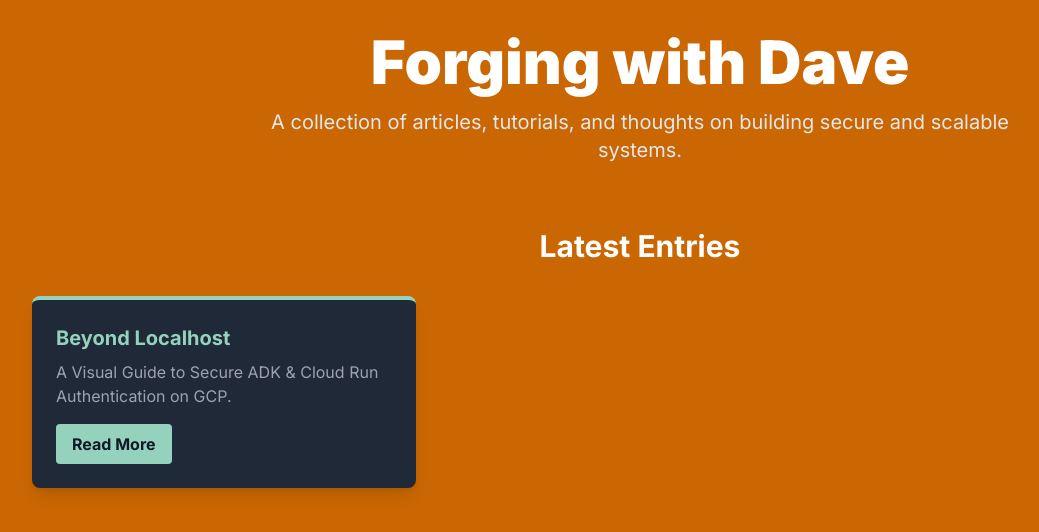
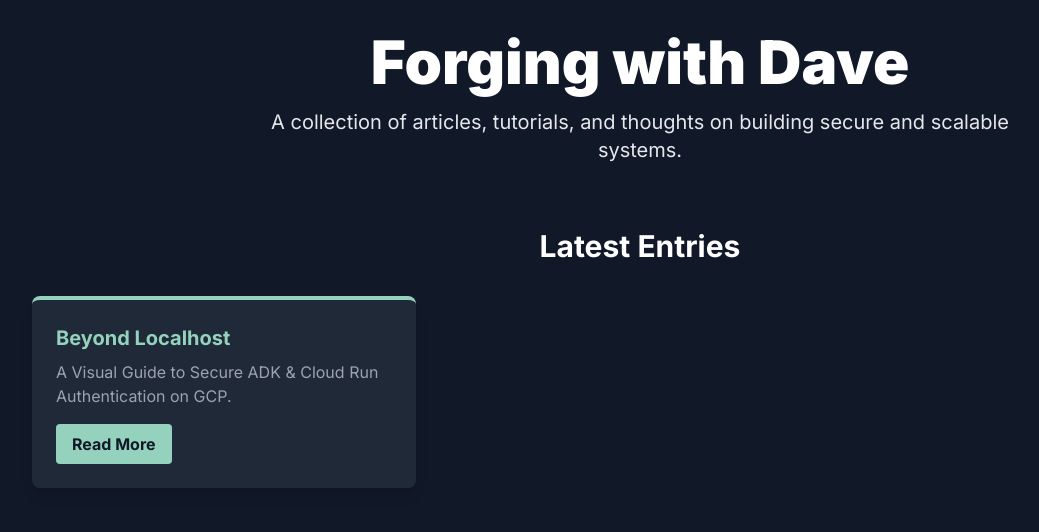
Before and after one commit to dgulli/ForgingwithDave, a plain HTML site: page index.html in a window 1280 px wide. Shown: the whole page, without its empty margins (0-1039 px from the left). Drawn offline with nearby package versions, Linux system fonts and the light colour scheme.

Commit message:
refactor: Update index.html background color to dark theme

```diff
--- a/index.html
+++ b/index.html
@@ -11,7 +11,7 @@
     <style>
         body {
             font-family: 'Inter', sans-serif;
-            background-color: #ca6702;
+            background-color: #111827; /* Dark background */
         }
     </style>
 </head>
```
